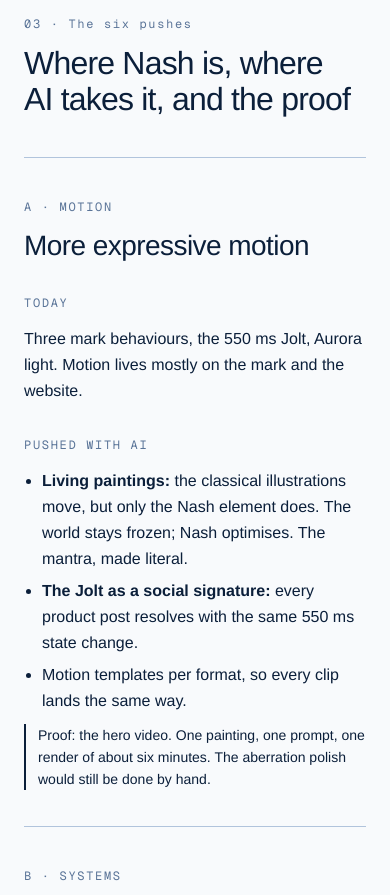
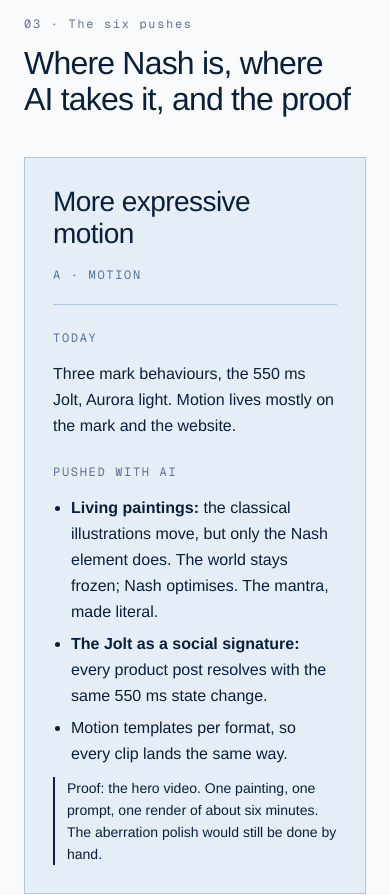
Before and after one commit to mirians/cocolab-digital, a plain HTML site: page nash/index.html in a window 390 px wide. Shown: the part 3340-4235 px from the top of the page. Drawn offline with nearby package versions, Linux system fonts and the light colour scheme; a web font is replaced by a local one.

Commit message:
Six pushes as two column cards
Co-Authored-By: Claude Opus 5.5 <noreply@anthropic.com>
Claude-Session: https://claude.ai/code/session_01RFMTUpBKssxVUHZoyzHzHY

```diff
--- a/nash/index.html
+++ b/nash/index.html
@@ -99,8 +99,10 @@ blockquote{margin:0;font-family:var(--serif);font-size:34px;line-height:40px;let
 .gap .big{font-family:var(--mono);font-size:64px;line-height:1;letter-spacing:-.04em}
 
 /* Pushes */
-.push{display:grid;grid-template-columns:200px 1fr 1fr;gap:28px;padding:36px 0;border-top:1px solid var(--b200)}
-.push:last-child{border-bottom:1px solid var(--b200)}
+.pushgrid{display:grid;grid-template-columns:1fr 1fr;gap:20px}
+.push{display:grid;gap:20px;align-content:start;padding:28px;border:1px solid var(--b200);background:var(--b100)}
+.push > .col:first-child{display:flex;justify-content:space-between;align-items:baseline;gap:12px;flex-wrap:wrap;padding-bottom:16px;border-bottom:1px solid var(--b200)}
+.push > .col:first-child .k{order:2}
 .push .col{display:grid;gap:10px;align-content:start}
 .push .k{font-family:var(--mono);font-size:12px;letter-spacing:.14em;text-transform:uppercase;color:var(--b300)}
 .push ul{margin:0;padding-left:18px;display:grid;gap:6px}
@@ -213,7 +215,7 @@ button:hover{background:var(--b50);color:var(--b500)}
 
 @media (max-width:980px){
   .hero .wrap,.brief,.two,.about{grid-template-columns:1fr}
-  .push{grid-template-columns:1fr}
+  .pushgrid{grid-template-columns:1fr}
   .grid5,.pillars,.steps,.week{grid-template-columns:1fr 1fr}
   .grid3,.channels,.plan,.gallery{grid-template-columns:1fr 1fr}
   .gen{grid-template-columns:1fr} .controls{border-right:0;border-bottom:1px solid var(--b200)}
@@ -309,6 +311,7 @@ button:hover{background:var(--b50);color:var(--b500)}
   <div class="wrap">
     <div class="chead"><span class="num">03 · The six pushes</span><h1>Where Nash is, where AI takes it, and the proof</h1></div>
 
+    <div class="pushgrid">
     <div class="push" id="p-motion">
       <div class="col"><span class="k">A · Motion</span><h2>More expressive motion</h2></div>
       <div class="col"><span class="k">Today</span><p>Three mark behaviours, the 550 ms Jolt, Aurora light. Motion lives mostly on the mark and the website.</p></div>
@@ -382,6 +385,7 @@ button:hover{background:var(--b50);color:var(--b500)}
           <li><b>Customer canvases:</b> every customer gets the history of its own category, painted, for case studies and renewals.</li>
         </ul>
       </div>
+    </div>
     </div>
   </div>
 </section>
```
